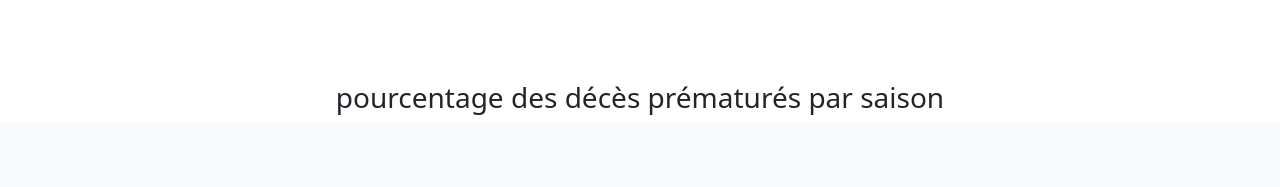
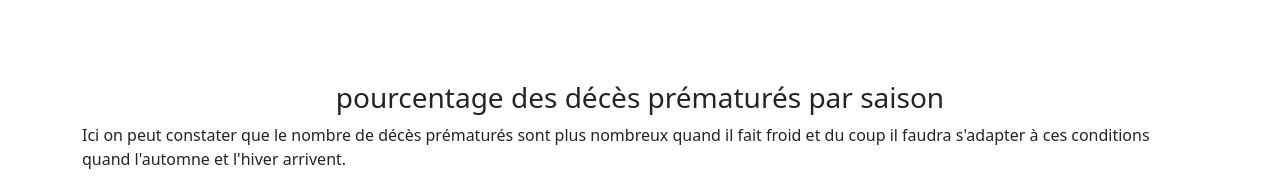
Before and after one commit to elliotverstraelen/Projet2, a Flask app: template Site_Web/website/templates/question4.html in a window 1280 px wide. Shown: the part 1061-1248 px from the top of the page. Before the commit the page ends 1176 px from the top, so only its background shows below. Run offline with Flask 2, Linux system fonts and the light colour scheme; the template is opened without the code that fills it, so the values that code supplies are empty; parts of the project's set-up code (start-up, migrations or seed data) failed here and were passed over.

Commit message:
figure 4.1 fini

```diff
--- a/Site_Web/website/templates/question4.html
+++ b/Site_Web/website/templates/question4.html
@@ -208,4 +208,6 @@ var myChart = new Chart(ctx, {
 	);
       </script>
 <center><h3>pourcentage des décès prématurés par saison</h3></center>
+
+<p>Ici on peut constater que le nombre de décès prématurés sont plus nombreux quand il fait froid et du coup il faudra s'adapter à ces conditions quand l'automne et l'hiver arrivent.</p>
 {% endblock %}
```
